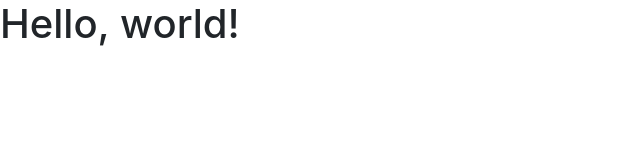
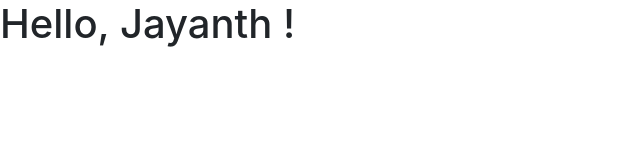
Before and after one commit to JayanthApagundi/Website-Portfolio, a plain HTML site: page default.html in a window 1280 px wide. Shown: the whole page, without its empty margins (0-640 px from the left). Drawn offline with nearby package versions, Linux system fonts and the light colour scheme.

Commit message:
Delete folder

```diff
--- a/Test Code/default.html
+++ b/default.html
@@ -11,7 +11,7 @@
     <title>Hello, world!</title>
   </head>
   <body>
-    <h1>Hello, world!</h1>
+    <h1>Hello, Jayanth !</h1>
 
     <!-- Optional JavaScript -->
     <!-- jQuery first, then Popper.js, then Bootstrap JS -->
```
